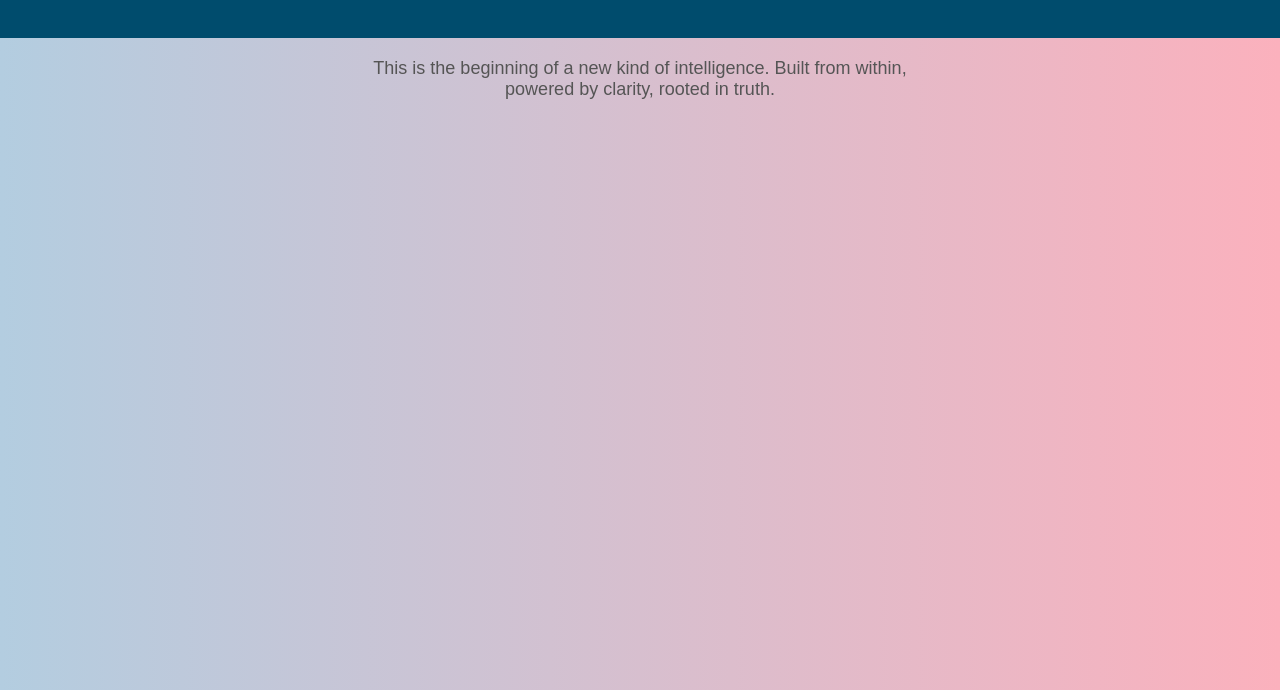
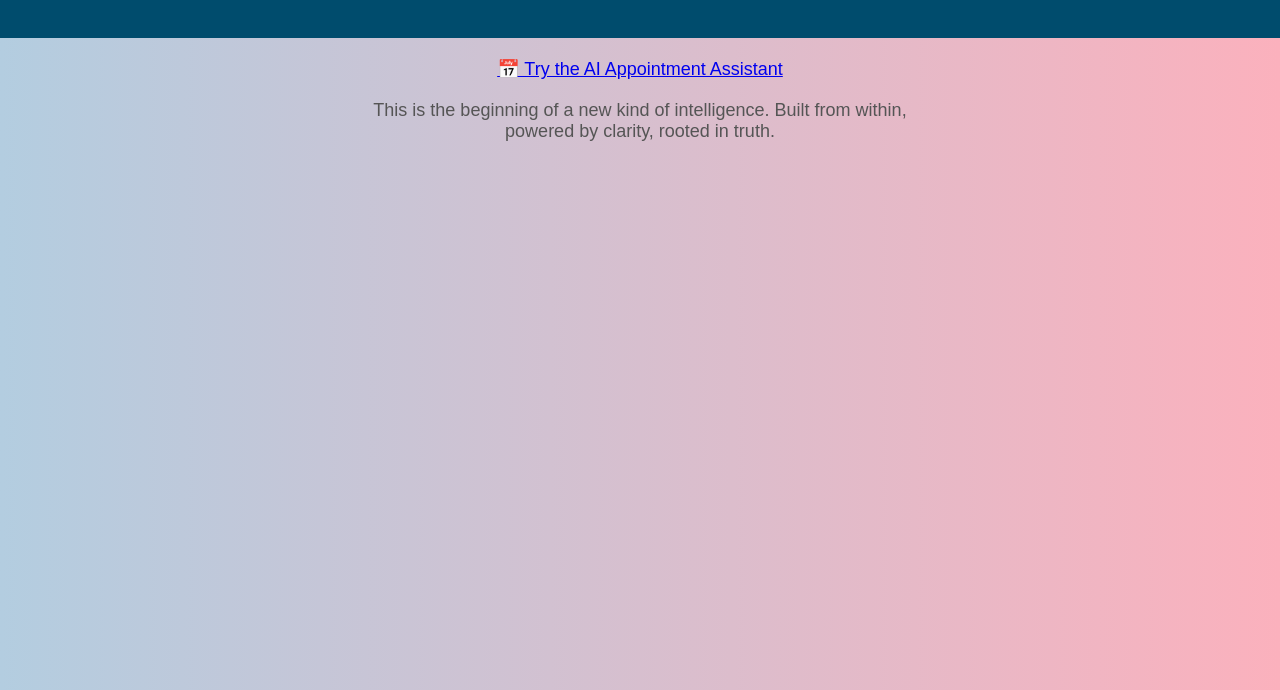
Before and after one commit to NuvaraAI/nuvara-site, a plain HTML site: page index.html in a window 1280 px wide. Shown: the part 110-800 px from the top of the page. Drawn offline with Linux system fonts and the light colour scheme.

Commit message:
Update index.html

```diff
--- a/index.html
+++ b/index.html
@@ -29,12 +29,15 @@
     }
   </style>
 </head>
-<body>
   <header>
     <h1>Welcome to NuvaraAI</h1>
   </header>
+
+  <p><a href="pages/appointment.html">📅 Try the AI Appointment Assistant</a></p>
+
   <p>
     This is the beginning of a new kind of intelligence. Built from within, powered by clarity, rooted in truth.
   </p>
 </body>
+
 </html>
```
